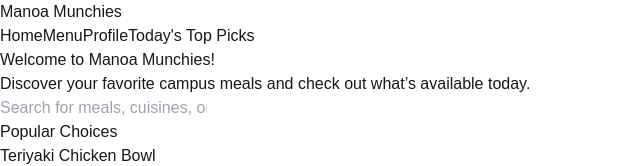
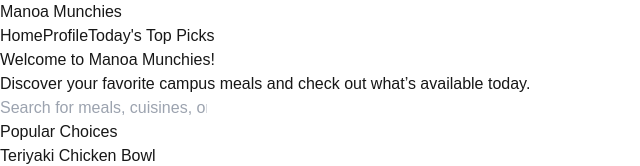
Before and after one commit to hawaii-bites/hawaii-bites.github.io, a Next.js app: page /home in a window 1280 px wide. Shown: the top 166 px of the page, without its empty margins (0-640 px from the left). Built offline with nearby package versions, Linux system fonts and the light colour scheme.

Commit message:
Update navbar

```diff
--- a/src/components/Navbar.tsx
+++ b/src/components/Navbar.tsx
@@ -7,9 +7,8 @@ const Navbar: React.FC = () => {
         <h1 className="text-2xl font-bold">Manoa Munchies</h1>
         <nav className="space-x-4">
           <Link href="/home" className="hover:underline">Home</Link>
-          <Link href="/menu" className="hover:underline">Menu</Link>
           <Link href="/profile" className="hover:underline">Profile</Link>
-          <Link href="/todays-top-picks" className="hover:underline">Today's Top Picks</Link>
+          <Link href="/todays-top-picks" className="hover:underline">Today&apos;s Top Picks</Link>
         </nav>
       </div>
     </header>
```
